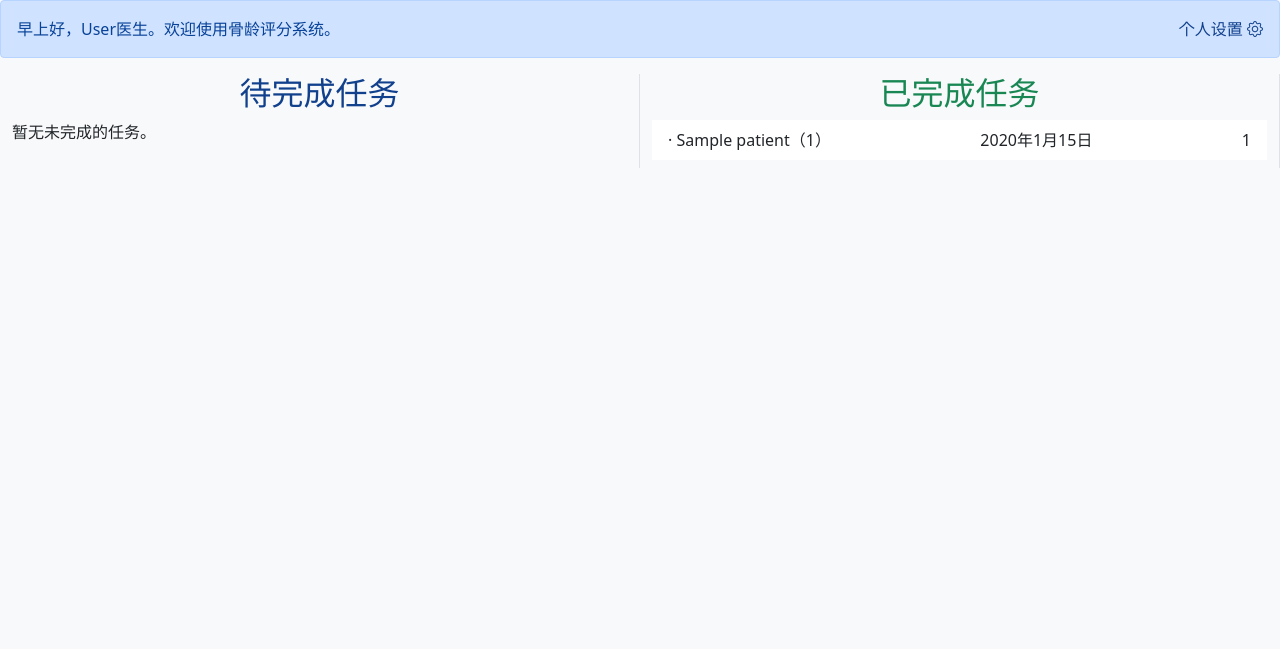
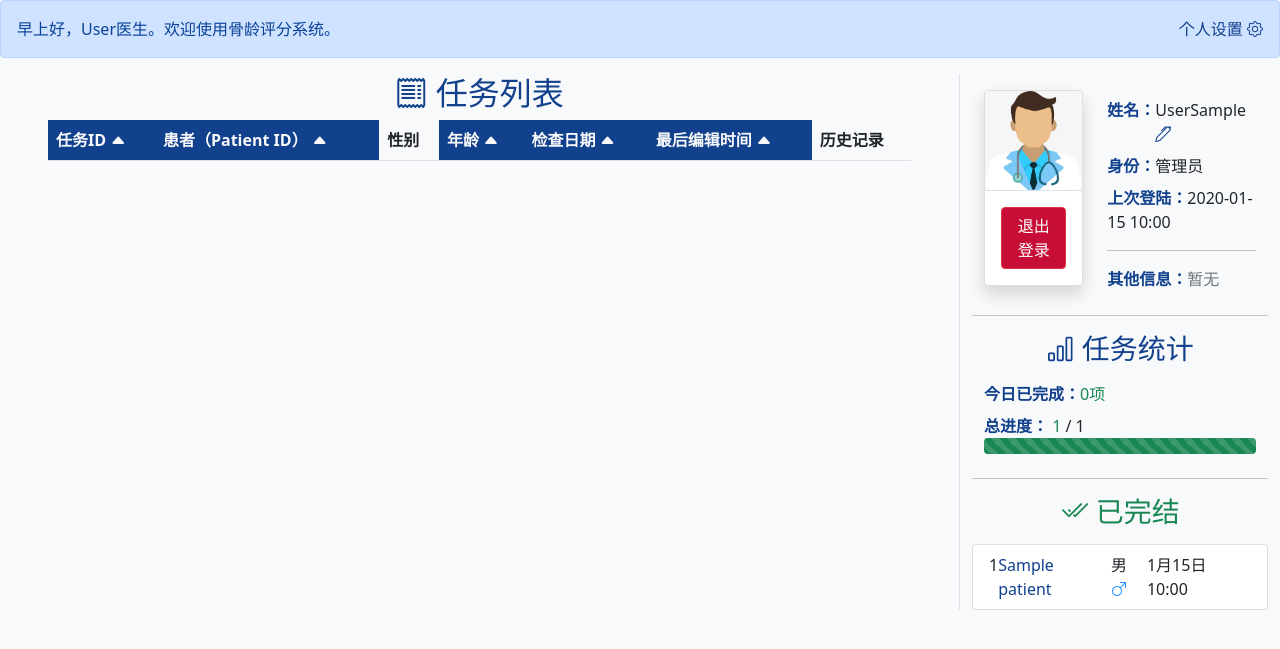
Before and after one commit to RoyCoya/CQMUMedicalInformation, a Django app: page /boneage/ in a window 1280 px wide. Shown: the part 66-715 px from the top of the page. Run offline with Django 4.2, Linux system fonts and the light colour scheme; a user stored in the database is signed in; tables that the repository leaves empty hold one stand-in row (values such as "Sample post"); lists and menus that the app fills with data are empty; some libraries are stand-ins or nearby versions.

Commit message:
[feat] BoneAge index redesign

```diff
--- a/BoneAge/models.py
+++ b/BoneAge/models.py
@@ -79,7 +79,7 @@ class BoneAge(models.Model):
     bone_age = models.FloatField(default=-1.0, verbose_name='骨龄')
     allocated_to = models.ForeignKey(settings.AUTH_USER_MODEL, null=True, blank=True, related_name='bone_age_allocated_to', verbose_name='任务分配给', on_delete=models.PROTECT)
     closed = models.BooleanField(default=False, verbose_name='已完成')
-    closed_date = models.DateField(null=True, blank=True, verbose_name='完成时间')
+    closed_date = models.DateTimeField(null=True, blank=True, verbose_name='完成时间')
     remarks = models.TextField(null=True, blank=True, max_length=300, verbose_name="备注")
 
     '''系统信息'''
--- a/BoneAge/pages/page.py
+++ b/BoneAge/pages/page.py
@@ -2,6 +2,7 @@ from django.conf import settings
 from django.contrib.auth import get_user_model
 from django.shortcuts import render, redirect
 from django.http import *
+import datetime
 
 from BoneAge.models import *
 from BoneAge.api.api import login_check
@@ -9,11 +10,26 @@ from BoneAge.api.api import login_check
 # 个人主页
 def index(request):
     if login_check(request): return redirect('%s?next=%s' % (settings.LOGIN_URL, request.path))
-    unfinished_tasks = BoneAge.objects.filter(closed=False).filter(allocated_to=request.user).order_by('-dcm_file__Study_Date')
-    finished_tasks = BoneAge.objects.filter(allocated_to=request.user).filter(closed=True).order_by('-dcm_file__Study_Date')
+    unfinished_tasks = BoneAge.objects.filter(closed=False).filter(allocated_to=request.user).order_by('-modify_date')
+    unfinished_tasks_count = len(unfinished_tasks)
+    finished_tasks = BoneAge.objects.filter(allocated_to=request.user).filter(closed=True).order_by('-closed_date')
+    finished_tasks_count = len(finished_tasks)
+    finished_today_count = len(finished_tasks.filter(closed_date__gt=datetime.date.today()))
+
+    # 查询每个患者的历史评测记录数量
+    for task in unfinished_tasks:
+        task.history = 1
+
+    # 完结任务大于7个折叠，跳转给完结任务界面
+    if finished_tasks_count > 7:
+        finished_tasks = finished_tasks[0:7]
+
     context = {
         'unfinished_tasks' : unfinished_tasks,
+        'unfinished_tasks_count' : unfinished_tasks_count,
         'finished_tasks' : finished_tasks,
+        'finished_tasks_count' : finished_tasks_count,
+        'finished_today_count' : finished_today_count,
     }
     return render(request,'BoneAge/index/index.html',context)
 
--- a/BoneAge/static/BoneAge/js/dcm_library/library.js
+++ b/BoneAge/static/BoneAge/js/dcm_library/library.js
@@ -1,4 +1,3 @@
 $("tbody tr").click(function (e) {
-    console.log(1);
     window.location.href = "/boneage/evaluator/" + $(this).attr('id') + "/"
 });
--- /dev/null
+++ b/BoneAge/static/BoneAge/js/index/index.js
@@ -0,0 +1,6 @@
+$("tr[id^=evaluator]").click(function () {
+    window.location.href = "/boneage/evaluator/" + $(this).attr('id').replace("evaluator_","") + "/"
+});
+$("div[id^=evaluator]").click(function () {
+    window.location.href = "/boneage/evaluator/" + $(this).attr('id').replace("evaluator_","") + "/"
+});
--- a/BoneAge/templates/BoneAge/index/index.html
+++ b/BoneAge/templates/BoneAge/index/index.html
@@ -1,68 +1,38 @@
 {% extends 'base.html' %}
+{% load static %}
+{% load BoneAge_global_tags %}
 
 {% block title %}{{ user.username }} 的主页｜骨龄评分系统{% endblock %}
 
 {% block nav_boneage_active %}active{% endblock %}
 
 {% block css %}
-{% endblock %}
+<style>
+    .list-group-item-action:focus, .list-group-item-action:hover{color:white;background-color: #198754;}
+    td a:hover{color: #1fc075 !important;}
+</style>
+{% endblock css %}
 
 {% block content %}
-{% load static %}
-{% load BoneAge_global_tags %}
-
+<!-- 欢迎栏、个人设置按钮 -->
 <div class="alert alert-primary d-flex justify-content-between" role="alert">
     <span>{{ user.last_name|time_period_alert }}。欢迎使用骨龄评分系统。</span>
     <a data-bs-toggle="offcanvas" href="#toolbar_right">个人设置 <i class="bi bi-gear"></i></a>
 </div>
 
 <div class="row">
-    <div class="col-6 border-end">
-        <h2 class="text-center">待完成任务</h2>
-        {% if unfinished_tasks %}
-            <ul class="list-group list-group-flush mb-2">
-                {% for task in unfinished_tasks %}
-                    <a href="{% url 'BoneAge_evaluator' task.id %}" class="list-group-item list-group-item-action d-flex justify-content-between">
-                        <div>· {{task.dcm_file.patient.name}}（{{task.dcm_file.patient.Patient_ID}}）</div>
-                        <div>{{task.dcm_file.patient.get_sex_display}}</div>
-                        {% if task.dcm_file.Study_Date %}
-                            <div>{{task.dcm_file.Study_Date}}</div>
-                        {% else %}
-                            <div><span class="text-danger">Study Date读取失败</span></div>
-                        {% endif %}
-                        <div>dcm ID：{{task.dcm_file.id}}</div>
-                    </a>
-                {% endfor %}
-            </ul>
-        {% else %}
-            暂无未完成的任务。
-        {% endif %}
+    <!-- 未完成评测任务表 -->
+    <div class="col-9 border-end ps-5 pe-5">
+        {% include 'BoneAge/index/tasks.html' %}
     </div>
-    <div class="col-6 border-end">
-        <h2 class="text-center text-success">已完成任务</h2>
-        {% if finished_tasks %}
-            <ul class="list-group list-group-flush mb-2">
-                {% for task in finished_tasks %}
-                    <a href="{% url 'BoneAge_evaluator' task.id %}" class="list-group-item list-group-item-action d-flex justify-content-between">
-                        <div>· {{task.dcm_file.patient.name}}（{{task.dcm_file.patient.Patient_ID}}）</div>
-                        {% if task.dcm_file.Study_Date %}
-                            <div>{{task.dcm_file.Study_Date}}</div>
-                        {% else %}
-                            <div><span class="text-danger">Study Date读取失败</span></div>
-                        {% endif %}
-                        <div>{{task.dcm_file.id}}</div>
-                    </a>
-                {% endfor %}
-            </ul>
-        {% else %}
-            暂无已完成的任务。
-        {% endif %}
+    <!-- 面板 -->
+    <div class="col-3">
+        {% include 'BoneAge/index/pannel.html' %}
     </div>
 </div>
-
-{% include 'BoneAge/index/tool_bar.html' %}
-
-{% endblock %}
+{% include 'BoneAge/index/settings.html' %}
+{% endblock content %}
 
 {% block js %}
-{% endblock %}
+<script src="{% static '/BoneAge/js/index/index.js' %}"></script>
+{% endblock js %}
--- /dev/null
+++ b/BoneAge/templates/BoneAge/index/pannel.html
@@ -0,0 +1,79 @@
+{% load static %}
+<!-- 账户信息 -->
+<div class="row mt-3">
+    <div class="col-5">
+        <div class="card shadow">
+            <img src="{% static 'BoneAge/img/default_avator.png' %}" class="card-img-top border-bottom" alt="...">
+            <div class="card-body text-center">
+                <a href="{% url 'logout' %}" class="btn btn-danger">退出登录</a>
+            </div>
+        </div>
+    </div>
+    <div class="col-7">
+        <div class="mt-2"><strong>姓名：</strong>{{user.last_name}}{{user.first_name}} <i class="bi bi-pen ms-5"></i></div>
+        <div class="mt-2"><strong>身份：</strong>{% if user.is_staff %}管理员{% else %}评测员{% endif %}</div>
+        <div class="mt-2"><strong>上次登陆：</strong>{{user.last_login|date:"Y-m-d H:i"}}</div>
+        <hr>
+        <div><strong>其他信息：</strong><span class="text-secondary">暂无</span></div>
+    </div>
+</div>
+
+<hr class="mt-4">
+
+<!-- 任务统计 -->
+<div class="row mt-2">
+    <h3 class="text-center">
+        <i class="bi bi-bar-chart"></i>
+        任务统计
+    </h3>
+    <div class="mt-2">
+        <strong>今日已完成：</strong><span class="text-success">{{finished_today_count}}项</span>
+    </div>
+    <!-- 总进度 -->
+    <div class="mt-2">
+        <div>
+            <strong>总进度：</strong>
+            <span class="text-success">{{finished_tasks_count}}</span> / {{finished_tasks_count|add:unfinished_tasks_count}}
+        </div>
+        <div class="progress">
+            <div class="progress-bar progress-bar-striped progress-bar-animated bg-success"
+            style="width: {% widthratio finished_tasks_count finished_tasks_count|add:unfinished_tasks_count 100 %}%">
+            </div>
+        </div>
+    </div>
+</div>
+
+<hr class="mt-4">
+
+<div class="row mt-2">
+    <h3 class="text-center text-success">
+        <i class="bi bi-check2-all text-success"></i>
+        已完结
+    </h3>
+    {% if finished_tasks %}
+        <ul class="list-group mt-2 p-0">
+            {% for task in finished_tasks %}
+                <div id="evaluator_{{task.id}}" class="list-group-item list-group-item-action d-flex justify-content-between">
+                    <span>{{task.id}}</span>
+                    <a href="{% url 'BoneAge_index' %}">{{task.dcm_file.patient.name}}</a>
+                    <span>
+                        {{task.dcm_file.patient.get_sex_display}}
+                        {% if task.dcm_file.patient.sex == 'Female' %}
+                            <i class="bi bi-gender-female" style="color:DeepPink"></i>
+                        {% else %}
+                            <i class="bi bi-gender-male" style="color:DodgerBlue"></i>
+                        {% endif %}
+                    </span>
+                    <span>{{task.closed_date|date:"n月j日 H:i"}}</span>
+                </div>
+            {% endfor %}
+        </ul>
+    {% else %}
+        <span class="text-secondary">暂未完成任务。</span>
+    {% endif %}
+    {% if finished_tasks_count > 7 %}
+        <div class="text-end mt-3"><a class="text-success" href="#">
+            共计 {{finished_tasks_count}} 个 >>>
+        </a></div>
+    {% endif %}
+</div>
--- a/BoneAge/templates/BoneAge/index/tool_bar.html
+++ b/BoneAge/templates/BoneAge/index/settings.html
@@ -5,10 +5,10 @@
     <div class="offcanvas-body">
         <ul class="list-group list-group-flush">
             <li class="list-group-item">
-                设置1
+                这个功能还没做
             </li>
             <li class="list-group-item">
-                设置2
+                诶嘿(´▽｀)
             </li>
         </ul>
     </div>
--- /dev/null
+++ b/BoneAge/templates/BoneAge/index/tasks.html
@@ -0,0 +1,51 @@
+{% load BoneAge_global_tags %}
+<h2 class="text-center">
+    <i class="bi bi-receipt"></i>
+    任务列表
+</h2>
+<table class="table table-hover">
+    <thead>
+        <tr>
+            <th class="bg-primary"><a href="#" class="text-light">任务ID <i class="bi bi-caret-up-fill text-light"></i></a></th>
+            <th class="bg-primary"><a href="#" class="text-light">患者（Patient ID） <i class="bi bi-caret-up-fill text-light"></i></a></th>
+            <th>性别</th>
+            <th class="bg-primary"><a href="#" class="text-light">年龄 <i class="bi bi-caret-up-fill text-light"></i></a></th>
+            <th class="bg-primary"><a href="#" class="text-light">检查日期 <i class="bi bi-caret-up-fill text-light"></i></a></th>
+            <th class="bg-primary"><a href="#" class="text-light">最后编辑时间 <i class="bi bi-caret-up-fill text-light"></i></a></th>
+            <th>历史记录</th>
+        </tr>
+    </thead>
+    {% if unfinished_tasks %}
+        <tbody>
+            {% for task in unfinished_tasks %}
+                <tr id="evaluator_{{task.id}}">
+                    <td>{{task.id}}</td>
+                    <td><a href="{% url 'BoneAge_index' %}">
+                        {{task.dcm_file.patient.name}}（{{task.dcm_file.patient.Patient_ID}}）
+                    </a></td>
+                    <td>
+                        {{task.dcm_file.patient.get_sex_display}}
+                        {% if task.dcm_file.patient.sex == 'Female' %}
+                            <i class="bi bi-gender-female" style="color:DeepPink"></i>
+                        {% else %}
+                            <i class="bi bi-gender-male" style="color:DodgerBlue"></i>
+                        {% endif %}
+                    </td>
+                    <td>{{task.dcm_file.patient.birthday|actual_age|floatformat}}</td>
+                    <td>{% if task.dcm_file.Study_Date %}
+                            {{task.dcm_file.Study_Date}}
+                        {% else %}
+                           未知
+                        {% endif %}
+                    </td>
+                    <td>{{task.modify_date}}</td>
+                    <td>
+                        {% if task.history > 0 %}
+                            <a href="{% url 'BoneAge_index' %}" class="bi bi-clock-history" style="font-size:1.2rem">：{{task.history}}</a>
+                        {% endif %}
+                    </td>
+                </tr>
+            {% endfor %}
+        </tbody>
+    {% endif %}
+</table>
--- a/BoneAge/templatetags/BoneAge_global_tags.py
+++ b/BoneAge/templatetags/BoneAge_global_tags.py
@@ -1,4 +1,5 @@
 from django import template
+import datetime
 import time
 
 register = template.Library()
@@ -15,3 +16,8 @@ def convert_time_to_period(value):
         return "下午好，" + value + "医生"
     elif time_hour >18 and time_hour <= 24:
         return "晚上好，" + value + "医生"
+
+@register.filter(name='actual_age')
+def calculate_actual_age(value):
+    now = datetime.date.today()
+    return (now - value).days / 365
--- a/CQMUMedicalInformation/settings.py
+++ b/CQMUMedicalInformation/settings.py
@@ -26,7 +26,7 @@ SECRET_KEY = 'django-insecure-$u0e6(x99928u*4vy99v5dqoy9ft8*d*k#+ub26buzswn@sic7
 # SECURITY WARNING: don't run with debug turned on in production!
 DEBUG = True
 
-ALLOWED_HOSTS = ['localhost','127.0.0.1','0.0.0.0','192.168.8.127','172.18.37.103','26.171.34.214']
+ALLOWED_HOSTS = ['localhost','127.0.0.1','0.0.0.0','192.168.8.127','172.18.37.103','26.171.34.214','192.168.1.102']
 
 
 # Application definition
@@ -113,7 +113,7 @@ TIME_ZONE = 'Asia/Shanghai'
 
 USE_I18N = True
 
-USE_TZ = True
+USE_TZ = False
 
 
 # Static files (CSS, JavaScript, Images)
--- a/publicstatic/css/main_theme.css
+++ b/publicstatic/css/main_theme.css
@@ -1,24 +1,33 @@
-/* 自建主题色渲染 */
-a, i, h1, h2, h3, h4, h5, h6, label, strong{ color: rgb(17,64,141);text-decoration: none;}
-tbody tr{ cursor:pointer; }
+:root {
+    /* 主题色 */
+    --theme_color: rgb(17,64,141);
+}
 
-/* bootstrap 元素修改为主题色 */
-.navbar{background-color: rgb(17,64,141); }
+a, i, h1, h2, h3, h4, h5, h6, label, strong{color: var(--theme_color)}
+a {text-decoration: none;}
+/* 表格项目指针改为a类型 */
+tbody tr{ cursor:pointer;}
+
+/* bootstrap 重写 */
+.bg-primary{background-color: var(--theme_color)!important;}
+
+.navbar{background-color: var(--theme_color); }
 .row{ margin:0px; }
 .btn-primary{ background-color: rgb(18, 75, 167); border-color: rgb(18, 75, 167);}
 .btn-danger{ background-color: rgb(199, 14, 54) }
 .btn-danger:hover{ background-color:rgb(162, 3, 38); border-color: rgb(162, 3, 38); }
-.btn-primary:hover{ background-color: rgb(17,64,141); border-color: rgb(17,64,141);}
-.btn-outline-primary:hover{ background-color: rgb(17,64,141); border-color: rgb(17,64,141); color:white}
+.btn-primary:hover{ background-color: var(--theme_color); border-color: var(--theme_color);}
+.btn-outline-primary:hover{ background-color: var(--theme_color); border-color: var(--theme_color); color:white}
 
 .list-group{background-color: white;}
-.list-group-item-action:focus, .list-group-item-action:hover{color:white;background-color: rgb(17,64,141);}
+.list-group-item:hover{cursor: pointer!important;}
+.list-group-item-action:focus, .list-group-item-action:hover{color:white;background-color: var(--theme_color);}
 .list-group-item-action:focus, .list-group-item-action:hover a{color:white;}
 .list-group-item-action:focus, .list-group-item-action:hover i{color:white;}
 .list-group-item-action:focus, .list-group-item-action:hover span{color:white;cursor:pointer;}
-.list-group-item.active{color:white;background-color: rgb(17,64,141);}
+.list-group-item.active{color:white;background-color: var(--theme_color);}
 .list-group-item.active a{color:white}
 
 /* popover 修改为底色主题色，文字白色 */
-.tooltip-inner{background-color: rgb(17,64,141);color: white;font-size: large;}
-.bs-tooltip-auto[data-popper-placement^=top] .tooltip-arrow::before, .bs-tooltip-start .tooltip-arrow::before{border-left-color: rgb(17,64,141);}
+.tooltip-inner{background-color: var(--theme_color);color: white;font-size: large;}
+.bs-tooltip-auto[data-popper-placement^=top] .tooltip-arrow::before, .bs-tooltip-start .tooltip-arrow::before{border-left-color: var(--theme_color);}
```
Also changed, not shown: BoneAge/admin.py (+10 -1 lines), BoneAge/migrations/0006_alter_boneage_closed_date.py (added), BoneAge/static/BoneAge/img/default_avator.png (added).
